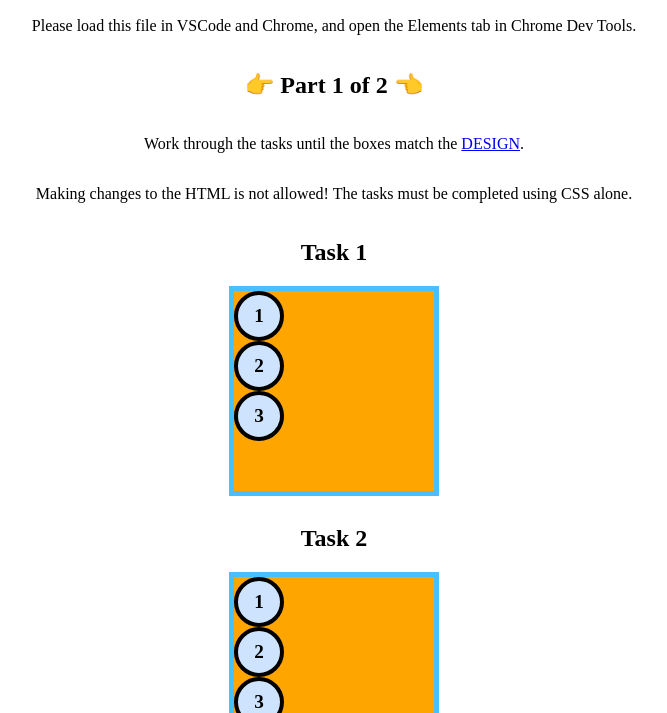
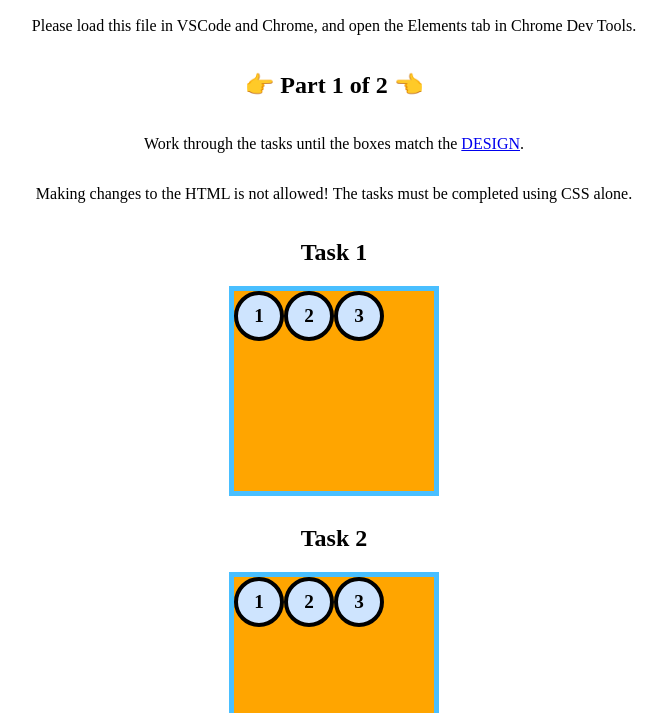
Before and after one commit to bloominstituteoftechnology/module-project-html-and-css-iii-TLG229, a plain HTML site: page index.html in a window 1280 px wide. Shown: the part 87-800 px from the top of the page, without its empty margins (306-973 px from the left). Drawn offline with Linux system fonts and the light colour scheme.

Commit message:
First Commit

```diff
--- a/index.html
+++ b/index.html
@@ -54,8 +54,12 @@
     Work through the tasks until the boxes match the `task-1.png` design inside the `design` folder.
     Making changes to the HTML is not allowed! The tasks must be completed using CSS alone.
     */
+    [id^=flexContainer] {
+      display: flex;
+    }
 
     /* 👉 Task 1 - [HINT] only the flex container needs to be manipulated */
+
 
     /* 👉 Task 2 - [HINT] the flex container needs to change direction */
 
```
Also changed, not shown: ._index.html (added).
